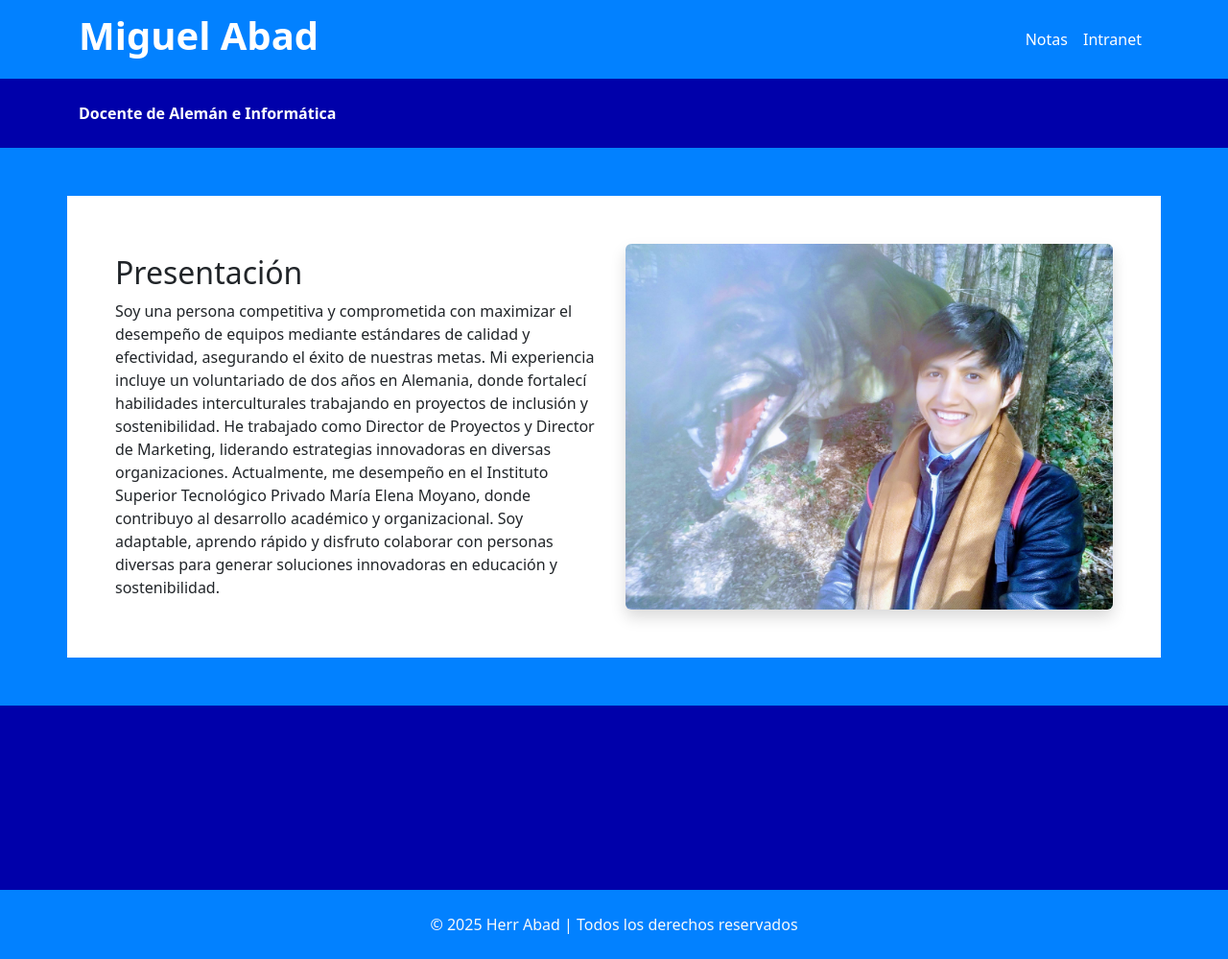
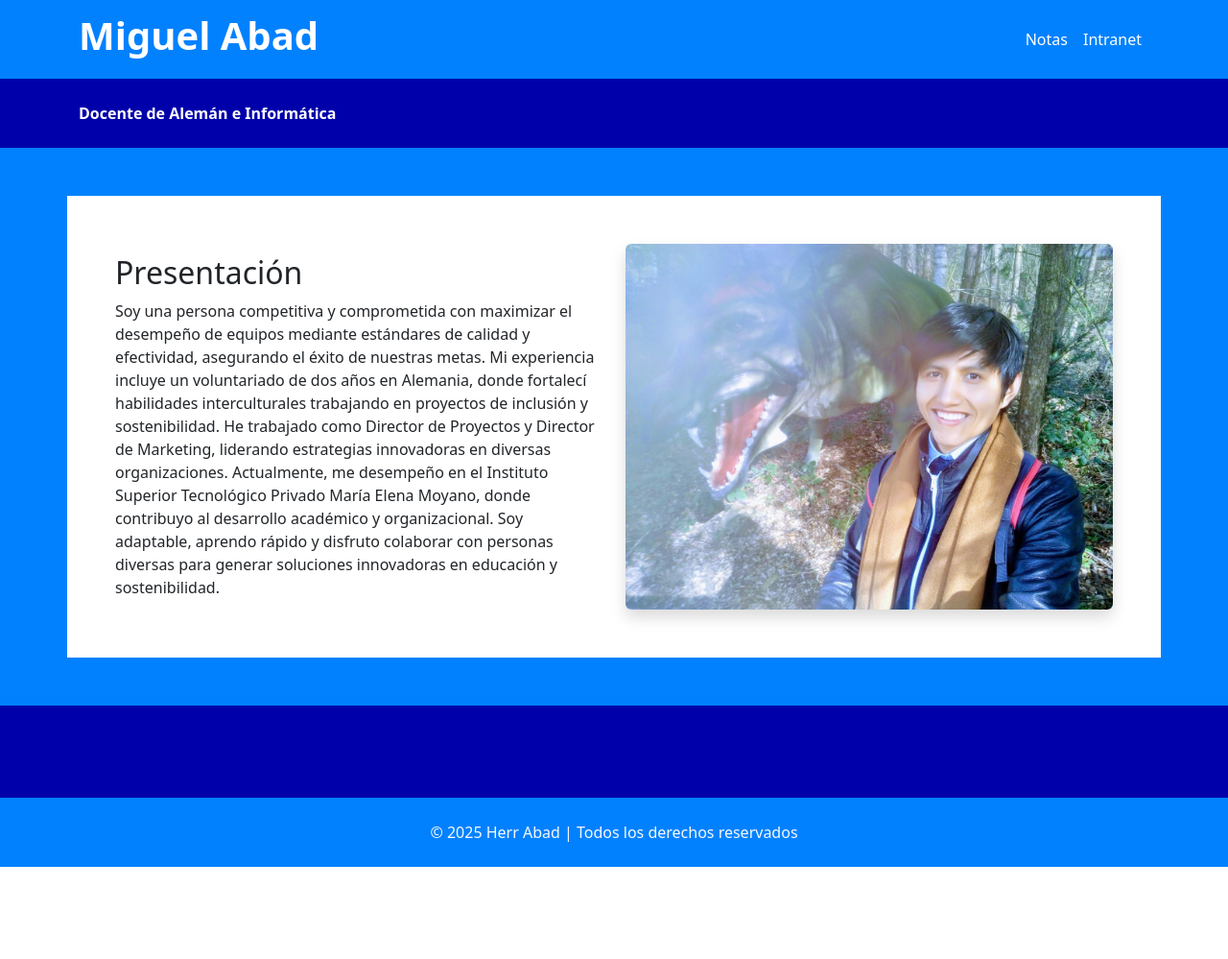
Before and after one commit to miguel-abad/miguel-abad.github.io, a Jekyll site: the page built from intranet.html, in a window 1280 px wide. Shown: the whole page at 96% size. Built offline with Jekyll 4.4.1, drawn with Linux system fonts in a browser that asks for light colours; after the commit the page ends 903 px from its top, so only the background shows below that.

Commit message:
Update intranet.html

```diff
--- a/intranet.html
+++ b/intranet.html
@@ -21,9 +21,4 @@
     </div>
   </section>
 
-  <!-- Separador -->
-  <div class="navbar navbar-expand-lg navbar-dark stronger py-5">
-    <div class="container"></div>
-  </div>
-
 {% include footer.html %}
```
